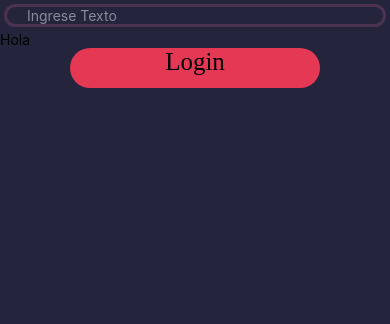
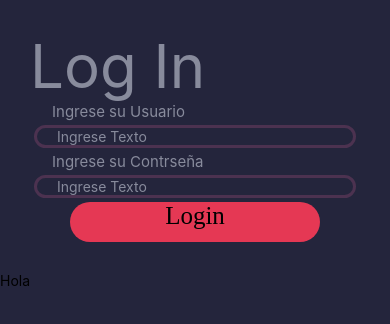
Before and after one commit to LanAleCoder/react_proyect, a React Native app: screen / in a window 390 px wide. Shown: the top 324 px of the page. Built offline with nearby package versions, Linux system fonts and the light colour scheme.

Commit message:
Login Preliminar
Login de Referencia

```diff
--- a/App.tsx
+++ b/App.tsx
@@ -26,14 +26,12 @@ import //Colors,
 import Registerview from './src/views/Register';
 import Login from './src/views/login'
 import stylesApp from './App.styles';
-import Button from './src/components/buttons';
 
 const App = () => {
   return (
     <SafeAreaView style={stylesApp.main}>
         <Login/>
       <Registerview />
-      <Button />
     </SafeAreaView>
   );
 };
--- a/src/components/textInput/textInput.styles.tsx
+++ b/src/components/textInput/textInput.styles.tsx
@@ -10,6 +10,7 @@ const style = StyleSheet.create({
         margin: 4,
         borderRadius: 100,
         flexGrow: 1,
+        color: Theme.colors.TEXT_COLOR,
     }
 
 });
--- a/src/components/theme/fonts.ts
+++ b/src/components/theme/fonts.ts
@@ -1,3 +1,4 @@
 export const TITLES = 60;
 export const SUBTITLES = 30;
 export const TEXTO_NORMAL = 20;
+export const TEXTO_PEQUEÑO = 15;
--- a/src/views/login/login.styles.tsx
+++ b/src/views/login/login.styles.tsx
@@ -1,7 +1,25 @@
 import {StyleSheet} from 'react-native';
+import Theme from '../../components/theme'
 
 const styles = StyleSheet.create({
+    container:{
+        margin: 30,
+        justifyContent: 'space-between'
+    },
 
+    titleContainer:{
+
+ },
+
+    title: {
+     color: Theme.colors.TEXT_COLOR,
+     fontSize: Theme.fonts.TITLES,
+ },
+    inputsText:{
+        paddingHorizontal: 22,
+        fontSize: Theme.fonts.TEXTO_PEQUEÑO,
+        color: Theme.colors.TEXT_COLOR,
+    }
 
 
 });
--- a/src/views/login/login.tsx
+++ b/src/views/login/login.tsx
@@ -1,13 +1,25 @@
 import React from 'react';
 import {View, Text } from 'react-native';
 import TextInput from '../../components/textInput'
-import styles from './login.styles';
-
+import style from './login.styles';
+import Button from '../../components/buttons';
 
 const Login = () => {
   return (
-    <View>
-      <TextInput/>
+    <View style={style.container}>
+      <View style={style.titleContainer}>
+        <View>
+          <Text style={style.title}>Log In</Text>
+        </View>
+        <View>
+          <Text style={style.inputsText}>Ingrese su Usuario</Text>
+          <TextInput/>
+          <Text style={style.inputsText}>Ingrese su Contrseña</Text>
+          <TextInput/>
+        </View>
+      </View>
+    <Button/>
+
     </View>
   );
 };
```
